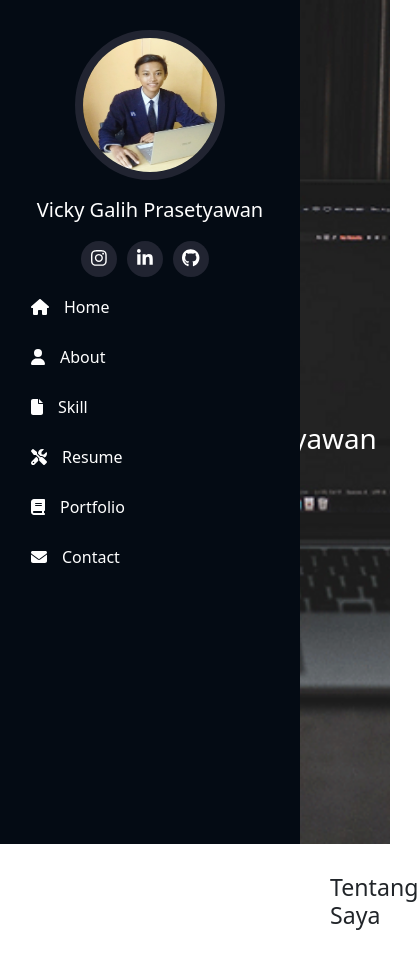
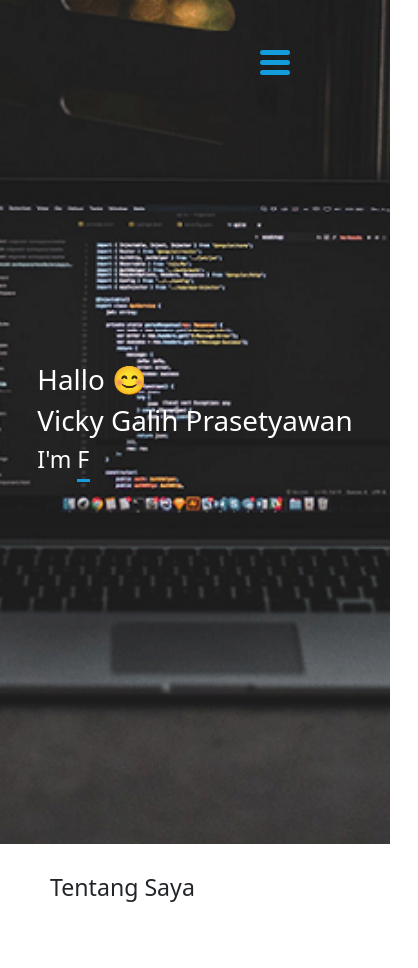
Before and after one commit to VickyyPrass/resume-vicky, a React (Create React App) app: page / in a window 390 px wide. Shown: the top 968 px of the page, 418 px wide, since content can reach past the window. After the commit the page ends 940 px from the top, so only its background shows below. Built offline with nearby package versions, Linux system fonts and the light colour scheme.

Commit message:
edit nav mobile version

```diff
--- a/package.json
+++ b/package.json
@@ -15,8 +15,10 @@
     "react": "^18.2.0",
     "react-bootstrap": "^2.7.2",
     "react-dom": "^18.2.0",
+    "react-icons": "^4.8.0",
     "react-scripts": "5.0.1",
     "sass": "^1.59.3",
+    "typed.js": "^2.0.14",
     "web-vitals": "^2.1.4"
   },
   "scripts": {
--- a/src/App.css
+++ b/src/App.css
@@ -1,6 +1,3 @@
-body {
-    height: 2000px;
-}
 .App {
     display: flex;
     flex-direction: row;
@@ -14,3 +11,10 @@ body {
     margin-left: 300px;
     padding: 30px;
 }
+
+@media (max-width: 992px) {
+    .main-content {
+        margin-left: 20px;
+        padding: 30px;
+    }
+}
--- a/src/Component/Content/About/Hero.jsx
+++ b/src/Component/Content/About/Hero.jsx
@@ -1,5 +1,6 @@
 import React from "react";
 import hero from "../../images/header.png";
+import TypedHero from "./TypedHero";
 
 const bgHero = {
     height: "100vh",
@@ -18,8 +19,11 @@ export default class Hero extends React.Component {
                 style={bgHero}
             >
                 <div className="title hero">
-                    <h1>Hi 😊</h1>
-                    <h1>I'm Vicky Galih Prasetyawan</h1>
+                    <h1>Hallo 😊</h1>
+                    <h1>Vicky Galih Prasetyawan</h1>
+                    <TypedHero
+                        strings={["FrontEnd Developer", "Web Designer"]}
+                    />
                 </div>
             </section>
         );
--- /dev/null
+++ b/src/Component/Content/About/TypedHero.jsx
@@ -0,0 +1,35 @@
+import React from "react";
+import Typed from "typed.js";
+import "./index.scss";
+
+export default class TypedHero extends React.Component {
+    componentDidMount() {
+        const { strings } = this.props;
+        const options = {
+            strings: strings,
+            loop: true,
+            typeSpeed: 100,
+            backSpeed: 50,
+            backDelay: 2000,
+        };
+        this.typed = new Typed(this.el, options);
+    }
+
+    render() {
+        return (
+            <div className="wrap">
+                <div className="type-wrap">
+                    <h3>
+                        <span>I'm </span>
+                        <span
+                            className="data-typed"
+                            ref={(el) => {
+                                this.el = el;
+                            }}
+                        ></span>
+                    </h3>
+                </div>
+            </div>
+        );
+    }
+}
--- a/src/Component/Content/About/index.scss
+++ b/src/Component/Content/About/index.scss
@@ -0,0 +1,36 @@
+/* Adding CSS manually is only necessary in JSFiddle,
+   where CSS can't be inserted into the <head> */
+.typed-cursor {
+    opacity: 0 !important;
+    animation: typedjsBlink 0.7s infinite;
+    -webkit-animation: typedjsBlink 0.7s infinite;
+    animation: typedjsBlink 0.7s infinite;
+}
+@keyframes typedjsBlink {
+    50% {
+        opacity: 0;
+    }
+}
+@-webkit-keyframes typedjsBlink {
+    0% {
+        opacity: 1;
+    }
+    50% {
+        opacity: 0;
+    }
+    100% {
+        opacity: 1;
+    }
+}
+.typed-fade-out {
+    opacity: 0;
+    transition: opacity 0.25s;
+    -webkit-animation: 0;
+    animation: 0;
+}
+
+.data-typed {
+    padding-bottom: 4px;
+    letter-spacing: 1px;
+    border-bottom: 3px solid #149ddd;
+}
--- a/src/Component/Navbar/Navbar.jsx
+++ b/src/Component/Navbar/Navbar.jsx
@@ -11,9 +11,21 @@ import { faLinkedinIn } from "@fortawesome/free-brands-svg-icons";
 import photo from "../images/vicky.png";
 import "./Navbar.scss";
 
-export default class Navbar extends React.Component {
-    render() {
-        return (
+export default function Navbar() {
+    return (
+        <div className="App-Area">
+            <div
+                className="menu-toggle"
+                onClick={() => {
+                    const nav = document.querySelector(".App-Navbar");
+                    nav.classList.toggle("slide");
+                }}
+            >
+                <input type="checkbox" name="" id="" />
+                <span></span>
+                <span></span>
+                <span></span>
+            </div>
             <div className="App-Navbar">
                 <div className="profile-navbar">
                     <img
@@ -51,7 +63,7 @@ export default class Navbar extends React.Component {
                     </div>
                 </div>
 
-                <div className="menu-navbar">
+                <div className="menu-navbar mt-3">
                     <Nav defaultActiveKey="/home" className="flex-column">
                         <Nav.Link href="/hero" className="nav-item">
                             <FontAwesomeIcon
@@ -98,6 +110,6 @@ export default class Navbar extends React.Component {
                     </Nav>
                 </div>
             </div>
-        );
-    }
+        </div>
+    );
 }
--- a/src/Component/Navbar/Navbar.scss
+++ b/src/Component/Navbar/Navbar.scss
@@ -62,3 +62,76 @@
         }
     }
 }
+
+.App-Navbar.slide {
+    opacity: 1;
+    transform: translateX(0);
+}
+/* hamburger menu animation */
+
+.menu-toggle {
+    display: none;
+    flex-direction: column;
+    height: 20px;
+    justify-content: space-between;
+    position: fixed;
+    top: 50px;
+    right: 100px;
+    z-index: 2;
+}
+
+.menu-toggle input {
+    position: absolute;
+    width: 40px;
+    height: 28px;
+    top: -3px;
+    right: -3px;
+    opacity: 0;
+    cursor: pointer;
+    z-index: 2;
+}
+
+.menu-toggle span {
+    display: block;
+    width: 30px;
+    height: 5px;
+    margin-bottom: 5px;
+    background-color: #149ddd;
+    border-radius: 3px;
+    transition: all 0.5s;
+}
+
+.menu-toggle span:nth-child(2) {
+    transform-origin: 0 0;
+}
+
+.menu-toggle span:nth-child(4) {
+    transform-origin: 0 100%;
+}
+
+.menu-toggle input:checked ~ span:nth-child(2) {
+    background-color: #149ddd;
+    transform: rotate(45deg) translate(-1px, -1px);
+}
+
+.menu-toggle input:checked ~ span:nth-child(3) {
+    opacity: 0;
+    transform: scale(0);
+}
+
+.menu-toggle input:checked ~ span:nth-child(4) {
+    background-color: #149ddd;
+    transform: rotate(-45deg) translate(1px, 0);
+}
+
+@media (max-width: 992px) {
+    .App-Navbar {
+        transform: translateX(-100%);
+        transition: all 1s;
+    }
+    .menu-toggle {
+        display: inline-block;
+        top: 50px;
+        right: 100px;
+    }
+}
```
Also changed, not shown: src/Component/Content/About/Profile.jsx (+12 -0 lines), 1 other file (tests, documents, lock files or other folders).
